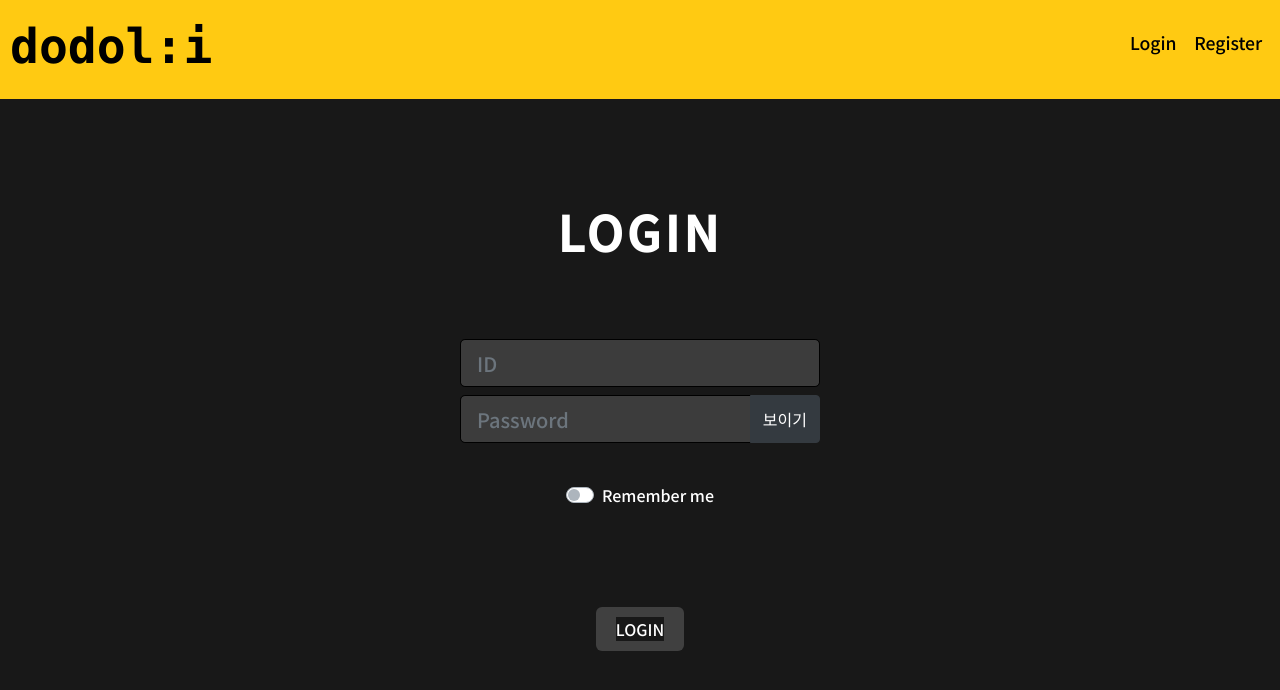
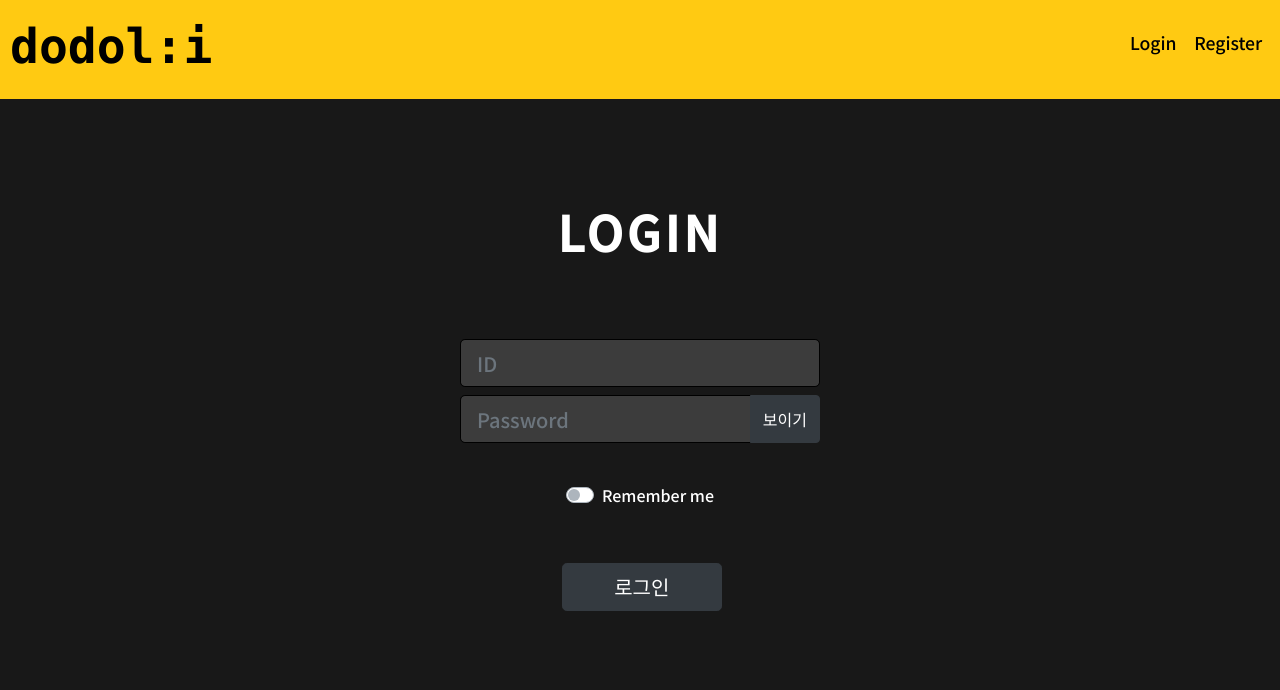
Before and after one commit to HADMARINE/marktwo-webapp-v2, a React (Create React App) app: page /login in a window 1280 px wide. Shown: the top 690 px of the page. Built offline with nearby package versions, Linux system fonts and the light colour scheme.

Commit message:
login.tsx : button style

```diff
--- a/src/routes/main/login.tsx
+++ b/src/routes/main/login.tsx
@@ -157,6 +157,7 @@ export default class Login extends Component {
             onChange={this.handleToggle}
           />
           <p className="Blank-xsmall" />
+
           {this.state.errorMessage ? (
             <span className="Module-errormessage">
               {this.state.errorMessage}
@@ -164,11 +165,14 @@ export default class Login extends Component {
           ) : (
             <span style={{ color: 'white' }}>&nbsp;</span>
           )}
-          <div className="Module-buttonstyle">
-            <p className="Module-button" onClick={this.handleLogin}>
-              <span>Login</span>
-            </p>
-          </div>
+          <Button
+            variant="dark"
+            size="lg"
+            style={{ width: '10rem' }}
+            onClick={this.handleLogin}
+          >
+            로그인
+          </Button>
         </div>
       </Fragment>
     );
```
